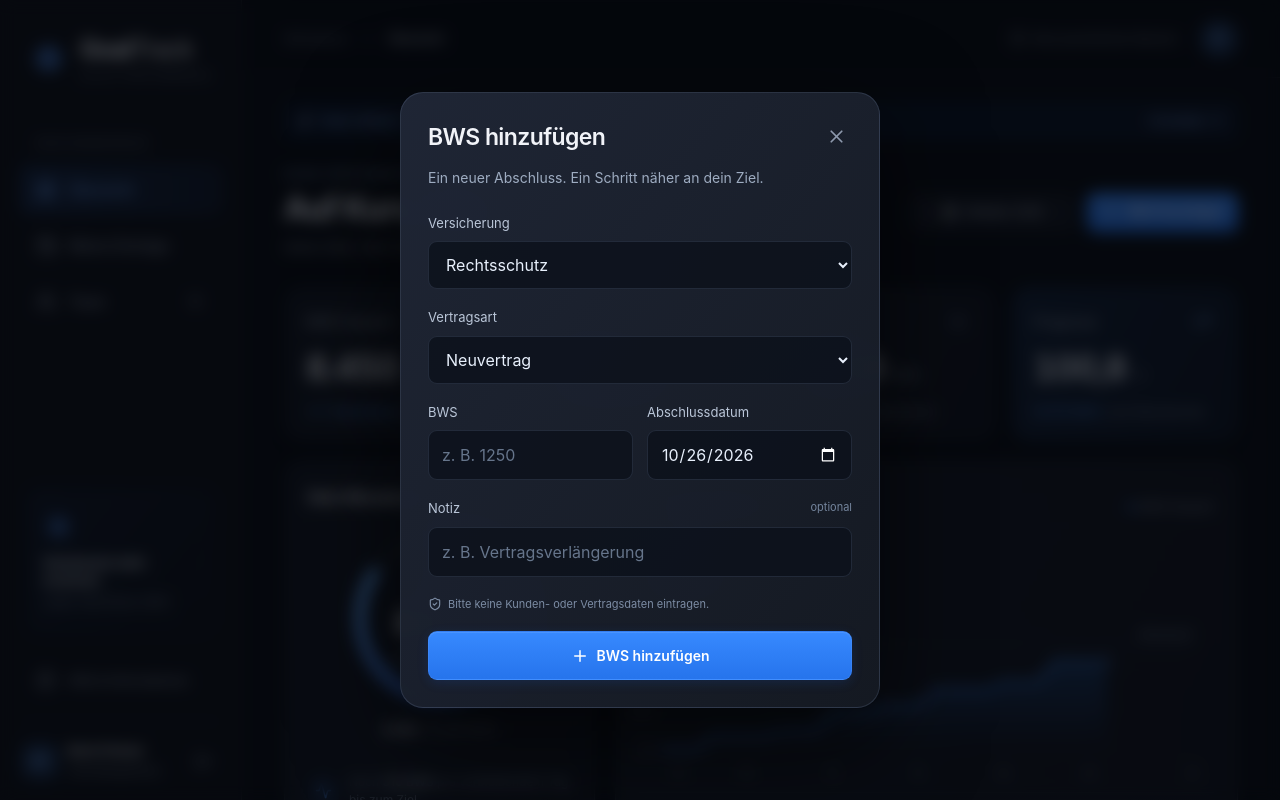
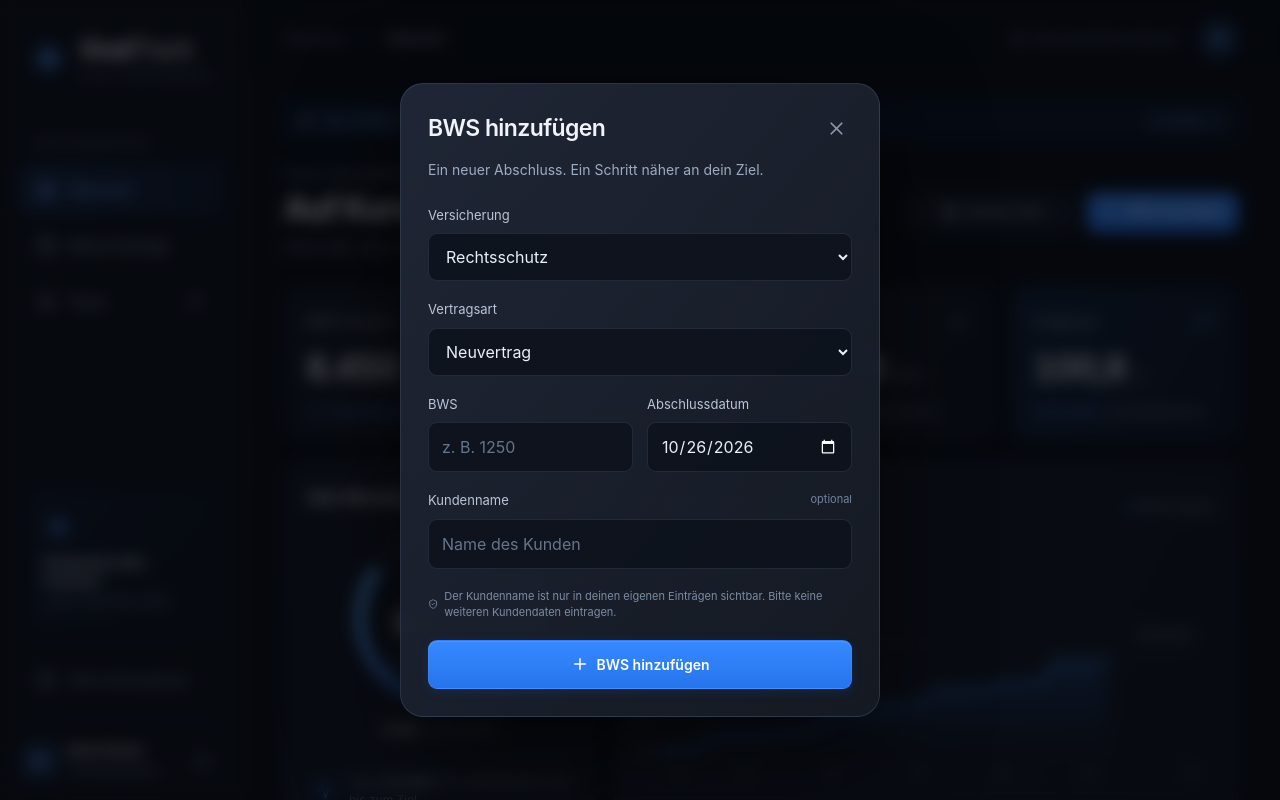
Before and after one commit to moritzxkissner-sys/Goalcheck100, a Next.js app: page /demo in a window 1280 px wide. Both pictures are taken after a click on the button "BWS hinzufügen". Shown: the top 800 px of the page. Built offline with nearby package versions, Linux system fonts and the light colour scheme.

Commit message:
Show private customer name in own sales and hide team rank

```diff
--- a/components/dashboard.tsx
+++ b/components/dashboard.tsx
@@ -533,7 +533,7 @@ export default function Dashboard({
       category: form.get("category"),
       transaction_type: form.get("transaction_type"),
       occurred_on: form.get("occurred_on"),
-      note: form.get("note"),
+      customer_name: form.get("customer_name"),
     };
     const parsed = entrySchema.safeParse(input);
     if (!parsed.success || String(input.occurred_on) > berlinDate()) {
@@ -555,9 +555,10 @@ export default function Dashboard({
           setData((old) => ({
             ...old,
             entries: parsed.data.occurred_on.startsWith(old.month)
-              ? [{ ...parsed.data, user_id: old.userId }, ...old.entries].sort(
-                  (a, b) => b.occurred_on.localeCompare(a.occurred_on),
-                )
+              ? [
+                  { ...parsed.data, note: "", user_id: old.userId },
+                  ...old.entries,
+                ].sort((a, b) => b.occurred_on.localeCompare(a.occurred_on))
               : old.entries,
             daily: {
               ...old.daily,
@@ -1075,7 +1076,13 @@ export default function Dashboard({
                       Deine Platzierung
                     </span>
                     <strong>
-                      Platz {rank} <span>von {partners.length}</span>
+                      {rank > 0 ? (
+                        <>
+                          Platz {rank} <span>von {partners.length}</span>
+                        </>
+                      ) : (
+                        "Nicht in Teamwertung"
+                      )}
                     </strong>
                   </div>
                 </article>
@@ -1177,7 +1184,10 @@ export default function Dashboard({
                             month: "short",
                             year: "numeric",
                           }).format(new Date(entry.occurred_on + "T12:00:00"))}
-                          {entry.note && <> · {entry.note}</>}
+                          {entry.customer_name && (
+                            <> · Kunde: {entry.customer_name}</>
+                          )}
+                          {entry.note && <> · Notiz: {entry.note}</>}
                         </span>
                       </div>
                       <strong className="entry-amount">
@@ -1427,10 +1437,14 @@ export default function Dashboard({
                     Deine Platzierung <Trophy size={18} />
                   </div>
                   <div className="metric-value">
-                    {rank}
+                    {rank > 0 ? rank : "–"}
                     <span>/ {partners.length}</span>
                   </div>
-                  <div className="metric-foot">Sortiert nach erzielten BWS</div>
+                  <div className="metric-foot">
+                    {rank > 0
+                      ? "Sortiert nach erzielten BWS"
+                      : "Nicht in der Teamwertung"}
+                  </div>
                 </article>
                 <article className="metric glass">
                   <div className="metric-label">
@@ -1557,16 +1571,18 @@ export default function Dashboard({
               </label>
             </div>
             <label>
-              Notiz <span className="optional">optional</span>
+              Kundenname <span className="optional">optional</span>
               <input
-                name="note"
-                maxLength={160}
-                placeholder="z. B. Vertragsverlängerung"
+                name="customer_name"
+                maxLength={120}
+                autoComplete="off"
+                placeholder="Name des Kunden"
               />
             </label>
             <p className="form-hint">
               <ShieldCheck size={14} />
-              Bitte keine Kunden- oder Vertragsdaten eintragen.
+              Der Kundenname ist nur in deinen eigenen Einträgen sichtbar. Bitte
+              keine weiteren Kundendaten eintragen.
             </p>
             {error && (
               <p className="form-error" role="alert">
```
